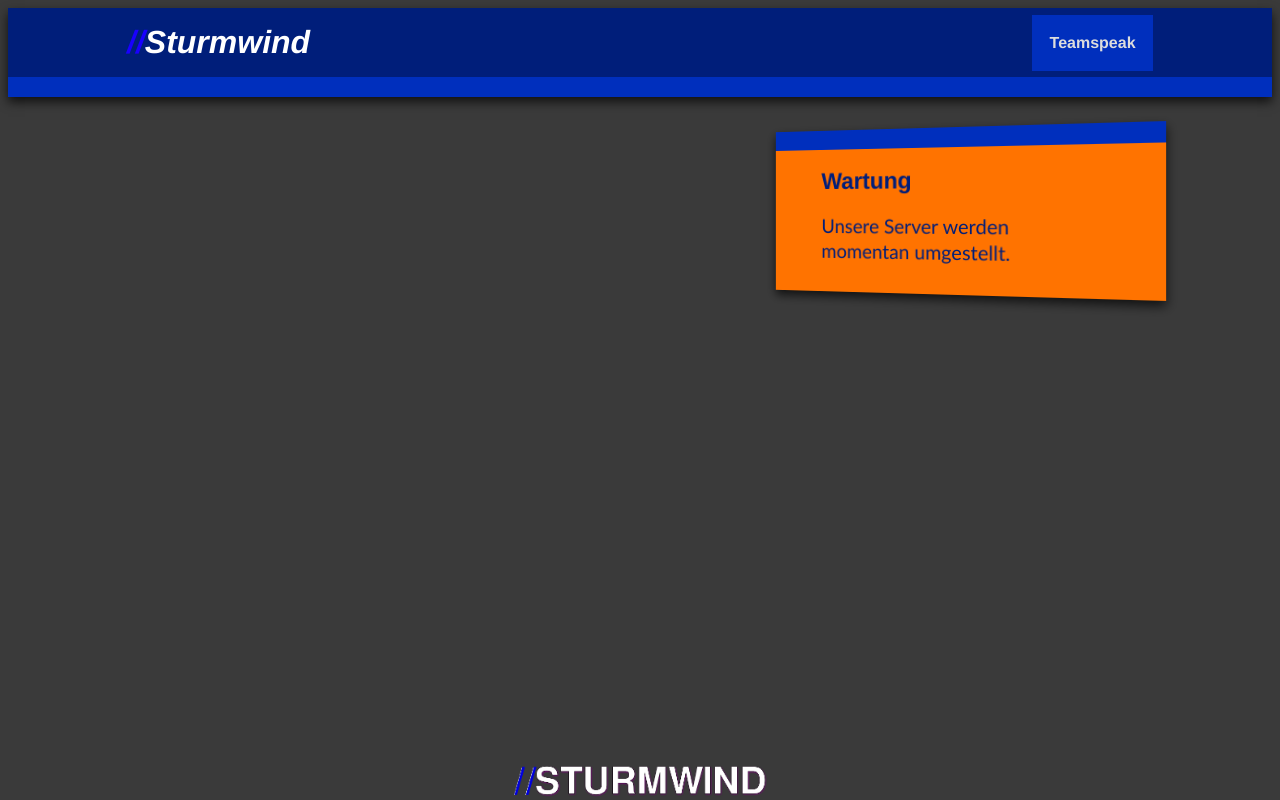
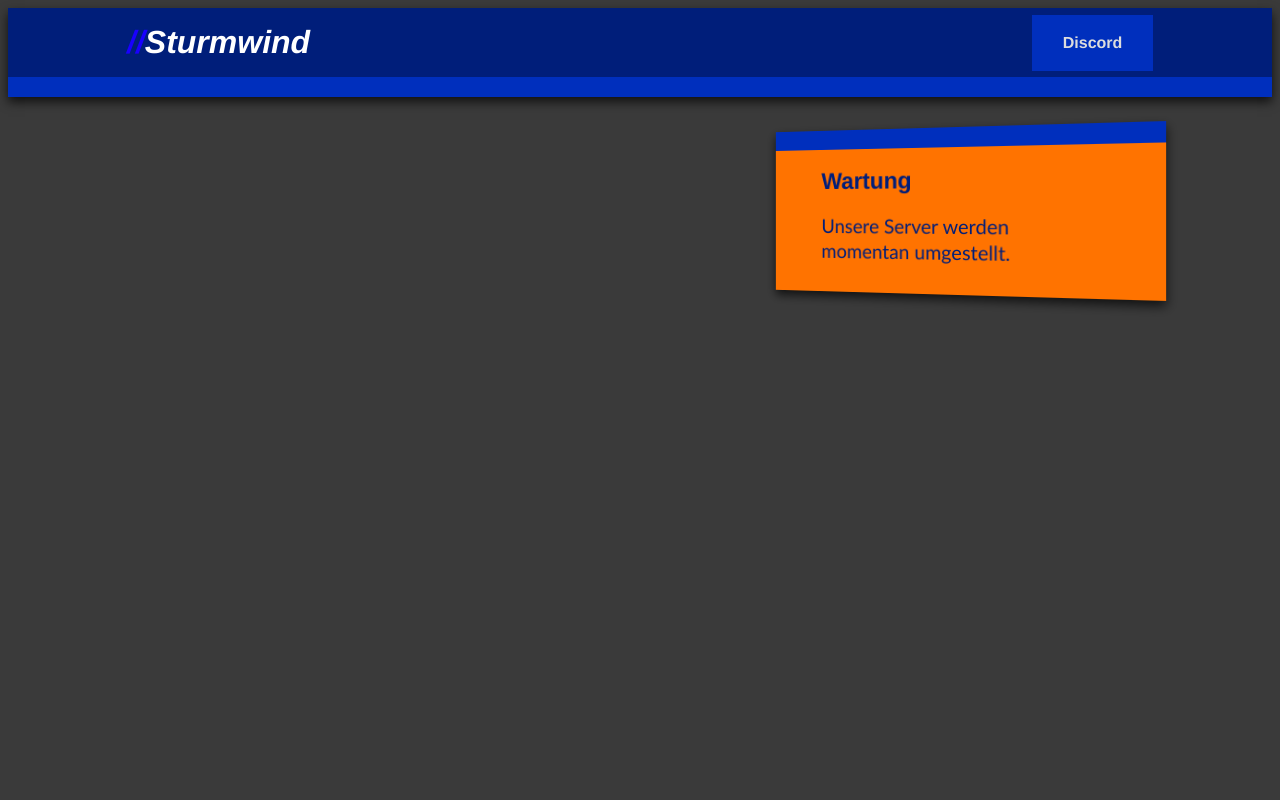
Before and after one commit to sturmwind-cloud/sturmwind-cloud, a plain HTML site: page index.html in a window 1280 px wide. Drawn offline with Linux system fonts and the light colour scheme.

Commit message:
Update index.html
- Teamspeak
- Footer

+ Discord

```diff
--- a/index.html
+++ b/index.html
@@ -10,15 +10,6 @@
 
         <style>
             /*! HTML5 Boilerplate v5.0 | MIT License | http://h5bp.com/ */
-.footer {
-  position: fixed;
-  left: 0;
-  bottom: 0;
-  width: 100%;
-  color: white;
-  text-align: center;
-}
-
 
 html {
     color: #ddd;
@@ -94,13 +85,11 @@ body {
     border-bottom: 20px solid #002fbd;
 }
 
-.footer-container,
 .main aside {
     border-top: 20px solid #002fbd;
 }
 
 .header-container,
-.footer-container,
 .main aside {
     background: #001e7a;
 }
@@ -157,11 +146,6 @@ nav a:hover {
     color: #001e7a;
     padding: 0px 5% 10px;
     background: #ff7300;
-}
-
-.footer-container footer {
-    color: #ddd;
-    padding: 20px 0;
 }
 
 
@@ -406,7 +390,7 @@ nav a:hover {
                 <h1 class="title"><i><a style="color:#1900ff; text-decoration:none" href="https://sturmwind.cloud">//</a><a style="color:#ffffff; text-decoration:none" href="https://sturmwind.cloud">Sturmwind</a></i></h1>
                 <nav>
                     <ul>
-                        <li><a href="https://ts3.sturmwind.cloud">Teamspeak</a></li>
+                        <li><a href="https://discord.sturmwind.cloud/">Discord</a></li>
                         <!--<li><a href="#">nav ul li a</a></li>
                         <li><a href="#">nav ul li a</a></li>-->
                     </ul>
@@ -441,11 +425,5 @@ nav a:hover {
         </div> <!-- #main-container -->
 
         </div>
-
-<footer class="footer">
-<img src="Sturmwind.png" width="20%" alt="//Sturmwind"/>
-</footer>
-
-
     </body>
 </html>
```
